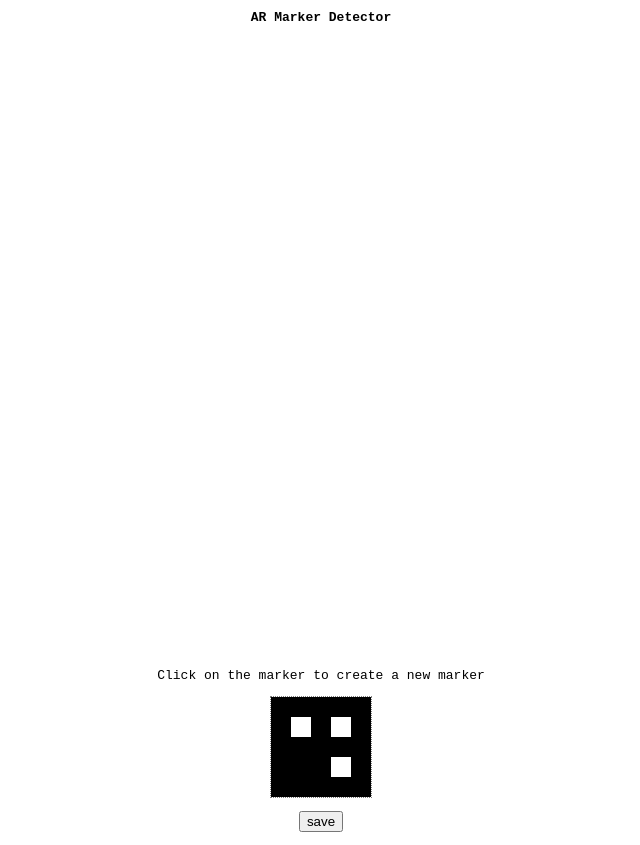
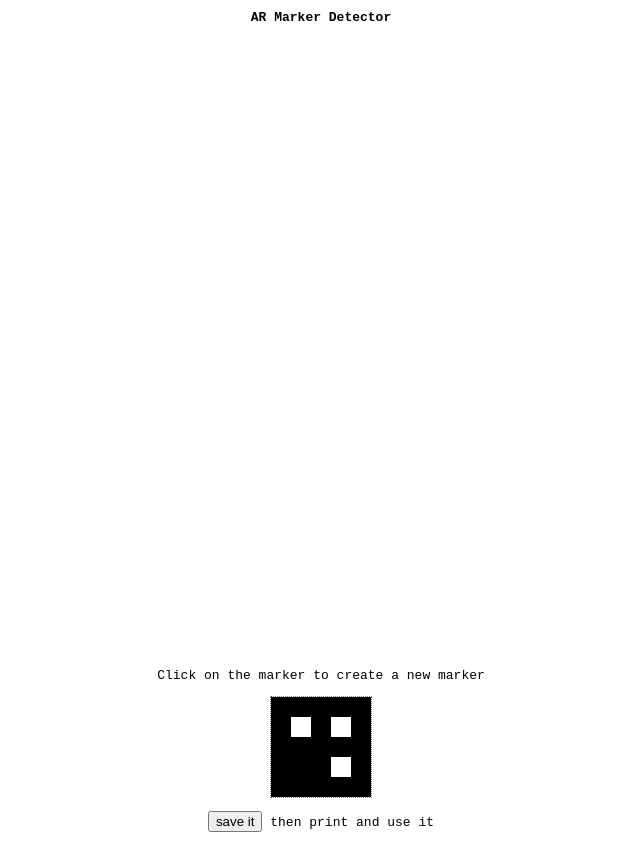
Before and after one commit to pachacamac/js_marker_detector, a plain HTML site: page index.html in a window 1280 px wide. Shown: the whole page, without its empty margins (319-959 px from the left). Drawn offline with Linux system fonts and the light colour scheme.

Commit message:
Update index.html

```diff
--- a/index.html
+++ b/index.html
@@ -225,7 +225,7 @@
     <canvas id="canvas" style="width:960px; height:620px;"></canvas>
     <p>Click on the marker to create a new marker</p>
     <canvas id="marker" width='100' height='100' style="border:1px dotted grey;"></canvas>
-    <p><button id="saveMarker">save</button></p>
+    <p><button id="saveMarker">save it</button> then print and use it</p>
   </center>
 
 </body>
```
